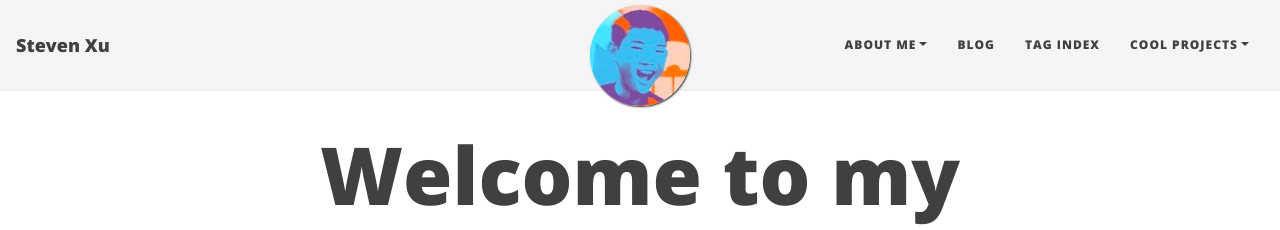
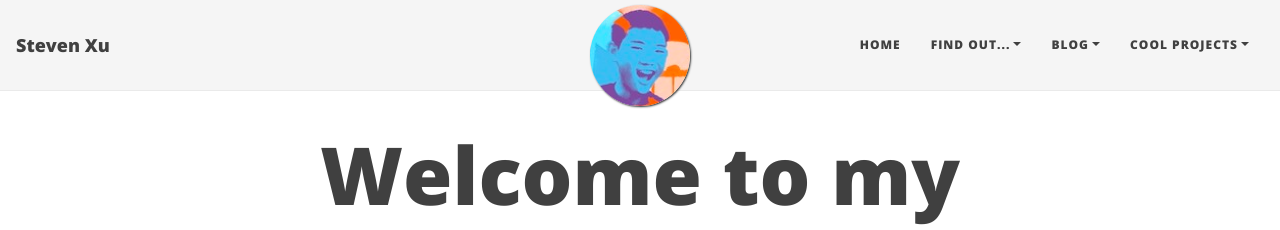
Before and after one commit to stevestar888/steven.github.io, a Jekyll site: the page built from index.html, in a window 1280 px wide. Shown: the top 230 px of the page. Built offline with Jekyll 4.4.1, drawn with Linux system fonts in a browser that asks for light colours; nearby versions of some CDN libraries; the list of posts is cut into pages by our own code.

Commit message:
Update _config.yml

```diff
--- a/_config.yml
+++ b/_config.yml
@@ -12,11 +12,14 @@ author: "Steven Xu"
 # --- List of links in the navigation bar --- #
 
 navbar-links:
-  About Me:
-    - Bio: "aboutme"
-    - What I'm Learning: "learning"
-  Blog: "/"
-  Tag Index: "tags"
+  Home: "home"
+  Find out...:
+    - more about me: "about-me"
+    - what I'm learning: "learning"
+    - how to reach out: "contact"
+  Blog:
+    - All: "/"
+    - By Tag Index: "tags"
   Cool Projects:
     - Bowdoin Orient Website: "https://bowdoinorient.com"
     - Daily Leetcode Practice: "https://github.com/stevestar888/leetcode-problems"
```
